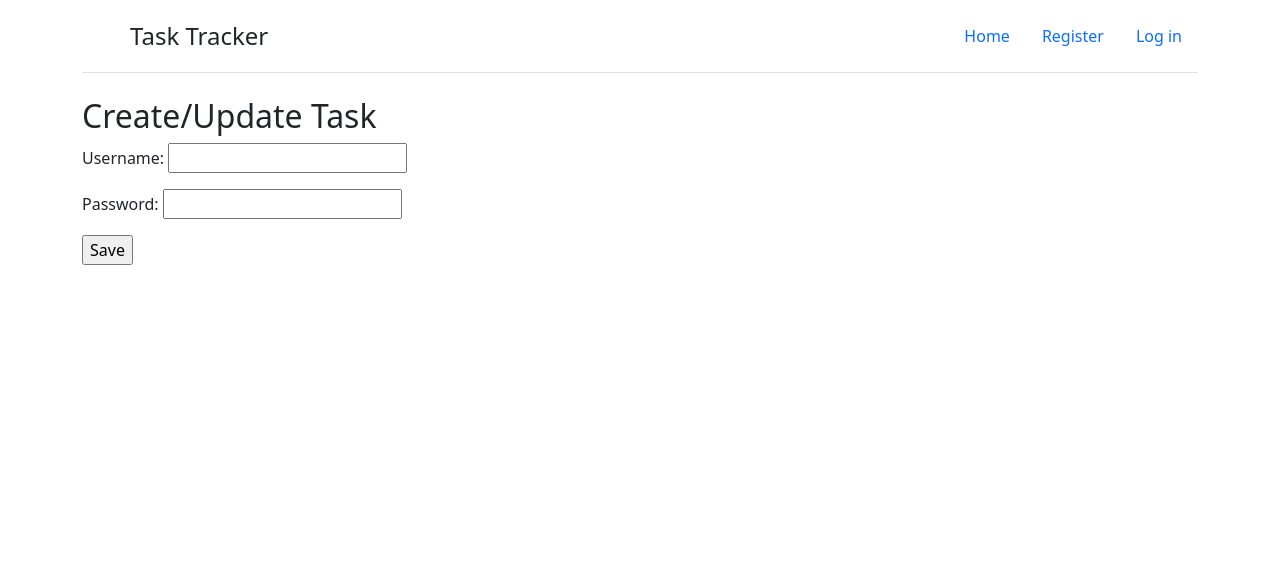
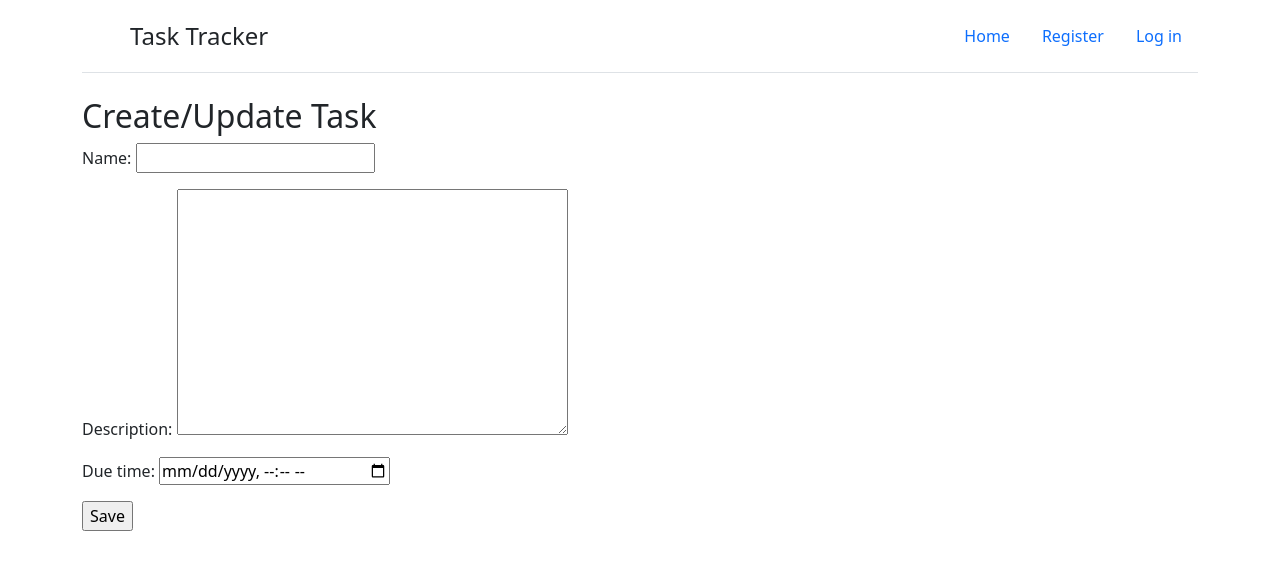
Before and after one commit to darkhan/mentory3, a Django app: template tasktracker/templates/tasks/task_form.html in a window 1280 px wide. Shown: the top 570 px of the page. Run offline with Django 4.2, Linux system fonts and the light colour scheme; the template is opened without the code that fills it: values that come from a table or form of the project are taken from there, others are empty.

Commit message:
tasks in progress - create and update

```diff
--- /dev/null
+++ b/tasktracker/tasks/forms.py
@@ -0,0 +1,12 @@
+# forms.py
+from django import forms
+from .models import Task
+
+
+class TaskForm(forms.ModelForm):
+    class Meta:
+        model = Task
+        fields = ['name', 'description', 'due_time']
+        widgets = {
+            'due_time': forms.TextInput(attrs={'type': 'datetime-local'}),
+        }
--- a/tasktracker/tasks/models.py
+++ b/tasktracker/tasks/models.py
@@ -7,6 +7,12 @@ User = settings.AUTH_USER_MODEL
 class Task(models.Model):
     name = models.CharField(max_length=255)
     description = models.TextField()
-    created_time = models.DateTimeField()
+    created_time = models.DateTimeField(auto_now_add=True)
     due_time = models.DateTimeField()
     user = models.ForeignKey(User, on_delete=models.CASCADE)
+
+    def __str__(self):
+        return self.name
+
+    class Meta:
+        ordering = ['-created_time']
--- a/tasktracker/tasks/urls.py
+++ b/tasktracker/tasks/urls.py
@@ -5,6 +5,6 @@ from .views import TasksListView, TaskCreateView, TaskUpdateView
 
 urlpatterns = [
     path('tasks/', TasksListView.as_view(), name='task_list'),
-    path('task/create/', TaskCreateView.as_view(), name='task_create'),
-    path('task/update/<int:pk>/', TaskUpdateView.as_view(), name='task_update'),
+    path('tasks/create', TaskCreateView.as_view(), name='task_create'),
+    path('tasks/<int:pk>/update/', TaskUpdateView.as_view(), name='task_update'),
 ]
--- a/tasktracker/templates/tasks/task_form.html
+++ b/tasktracker/templates/tasks/task_form.html
@@ -2,7 +2,7 @@
 
 {% block content %}
 <h2>Create/Update Task</h2>
-<form method="post" action="">
+<form method="post" enctype="multipart/form-data">
     {% csrf_token %}
     {{ form.as_p }}
     <input type="submit" value="Save">
--- a/tasktracker/users/admin.py
+++ b/tasktracker/users/admin.py
@@ -9,7 +9,7 @@ class CustomUserAdmin(UserAdmin):
     add_form = RegisterForm
     form = ChangeForm
     model = CustomUser
-    list_display = ['email', 'username']
+    list_display = ['username', 'email']
 
 
 admin.site.register(CustomUser, CustomUserAdmin)
--- a/tasktracker/users/views.py
+++ b/tasktracker/users/views.py
@@ -56,6 +56,7 @@ def custom_register(request):
             user.save()
             messages.success(request, 'You have singed up successfully.')
             login(request, user)
+            # todo: after redirect go to account page and fill fullname
             return HttpResponseRedirect('/tasks/')
         else:
             return render(request, 'users/register.html', {'form': form})
```
Also changed, not shown: tasktracker/tasks/views.py (+14 -10 lines), tasktracker/tasks/migrations/0003_alter_task_options_alter_task_created_time.py (added), tasktracker/templates/tasks/task_list.html (renamed from tasktracker/templates/tasks/tasks_list.html).
